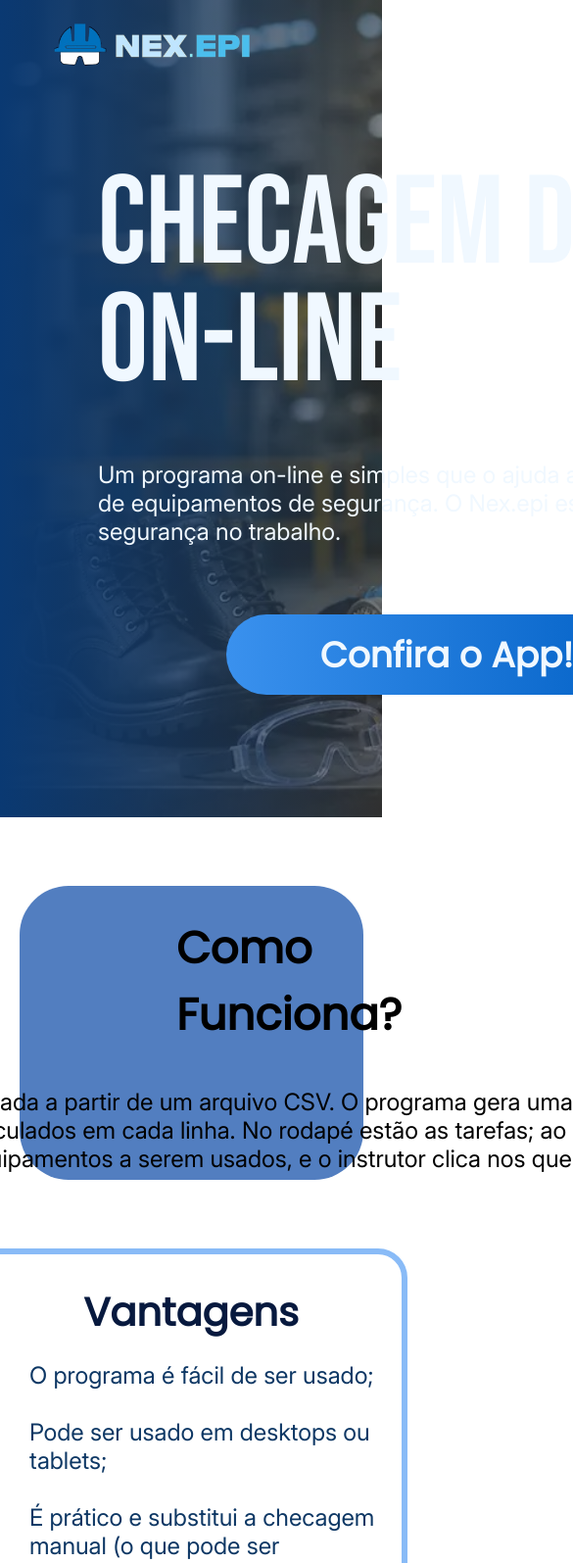
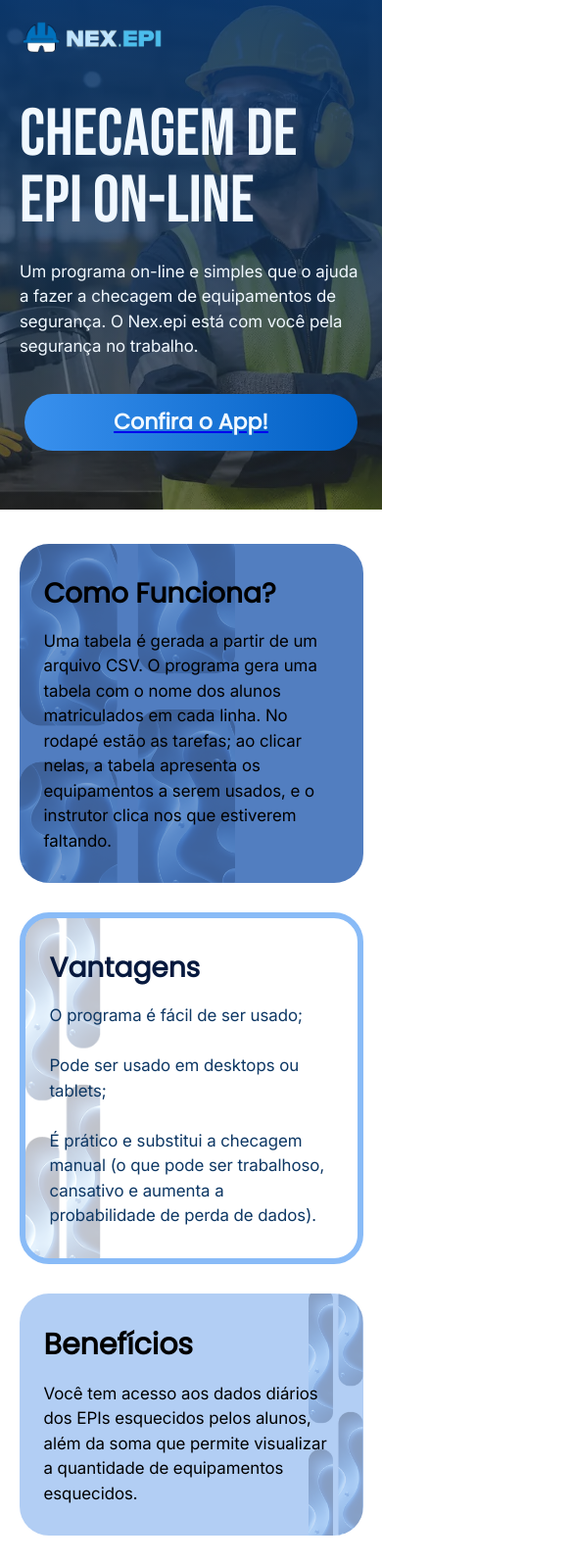
Before and after one commit to Anthony241600/Site-Nex.Epi, a plain HTML site: page index.html in a window 390 px wide. Shown: the top 1595 px of the page at 98% size, 585 px wide, since content can reach past the window. Drawn offline with Linux system fonts and the light colour scheme.

Commit message:
Add files via upload

```diff
--- a/Css/styleProduto.css
+++ b/Css/styleProduto.css
@@ -44,3 +44,69 @@
 #coisa input{width: 303px; height: 40px; border-radius: 13px; border: 2px solid #ffffff; background-color: transparent; color: #ffffff;}
 #btnEnviar{width: 67px; height: 40px; background: linear-gradient(to right, #3A91EE, #023871); border-radius: 10px; border: none; margin-left: 10px;}
 #btnEnviar img{width: 35px; height: 35px;}
+
+/* ================= RESPONSIVIDADE ================= */
+html, body{overflow-x: hidden;}
+img{max-width: 100%;}
+
+/* ---- Estrutura: telas até 1360px (cards e prints empilhados) ---- */
+@media (max-width: 1360px){
+  #pagina{height: auto; padding: 0 5%;}
+  #textoPagina{flex-direction: column; flex-wrap: nowrap; gap: 30px; padding: 50px 0;}
+
+  #comoFunciona, #vantagens, #beneficios{
+    position: relative; overflow: hidden; width: 100%; max-width: 900px; height: auto;
+    margin: 0; padding: 30px 25px; display: flex; flex-direction: column; align-items: flex-start;
+  }
+  #comoFunciona{border-radius: 30px;}
+  #comoFunciona h2, #vantagens h2, #beneficios h2,
+  #comoFunciona p, #vantagens p, #beneficios p{position: relative; z-index: 2; margin: 0; width: auto; max-width: 100%;}
+  #comoFunciona h2, #vantagens h2{font-size: 36px;}
+  #beneficios h2{font-size: 40px;}
+  #comoFunciona p, #vantagens p, #beneficios p{margin-top: 15px;}
+  /* imagens decorativas viram plano de fundo suave */
+  #comoFunciona img, #vantagens img, #beneficios img{position: absolute; top: 0; height: 100%; width: auto; margin: 0; z-index: 0; opacity: .25;}
+  #comoFunciona img, #vantagens img{left: 0;}
+  #beneficios img{right: 0; left: auto;}
+
+  #outraPagina{margin-top: 0; height: auto; flex-direction: column; align-items: center; gap: 50px; padding: 50px 5%;}
+  #caixa1, #caixa2{margin: 0; width: 100%; max-width: 560px; display: flex; flex-direction: column; align-items: center;}
+  #txt01{width: 100%; margin-bottom: 30px;}
+  #txt02{width: 100%; margin-top: 20px;}
+  #exProd01{width: 100%; height: auto;}
+  #exProd02{width: 100%; max-width: 360px; height: auto;}
+}
+
+/* ---- Rodapé empilhado: até 1100px ---- */
+@media (max-width: 1100px){
+  #rodape{height: auto; flex-direction: column; justify-content: center; gap: 35px; padding: 40px 5%; text-align: center; font-size: 20px;}
+  #logoRodape{width: 260px; height: auto;}
+  #rs{width: 100%; max-width: 280px;}
+  #formulario{width: 100%; align-items: center;}
+  #coisa{width: 100%; max-width: 360px;}
+  #coisa input{flex: 1; min-width: 0; width: auto;}
+}
+
+/* ---- Celular: até 768px ---- */
+@media (max-width: 768px){
+  #capa{height: auto; padding-bottom: 60px; background: linear-gradient(to bottom, rgba(10, 57, 114, 0.9), rgba(40, 40, 40, 0.65)), url(../Img/epi_background.jpg); background-size: cover; background-position: 70% center;}
+  #logo{width: 150px; height: auto; margin: 20px 0 0 20px;}
+  #elemetosCapa{width: 100%; margin: 30px 0 0; padding: 0 20px; align-items: flex-start;}
+  #titulo{font-size: 68px; line-height: 1; margin-top: 10px;}
+  #subtitulo{margin-top: 25px;}
+  .texto{font-size: 17px; line-height: 1.5;}
+  #elemetosCapa a{width: 100%; display: flex; justify-content: center;}
+  #btnConf{width: 100%; max-width: 340px; height: 58px; margin-top: 35px; font-size: 22px;}
+
+  #textoPagina{padding: 35px 0;}
+  #comoFunciona h2, #vantagens h2{font-size: 28px;}
+  #beneficios h2{font-size: 30px;}
+  #outraPagina{padding: 40px 20px; gap: 40px;}
+  #txt01{font-size: 17px;}
+  #rodape{font-size: 17px;}
+  .lagos{width: 40px; height: 40px;}
+}
+
+@media (max-width: 380px){
+  #titulo{font-size: 56px;}
+}
```
